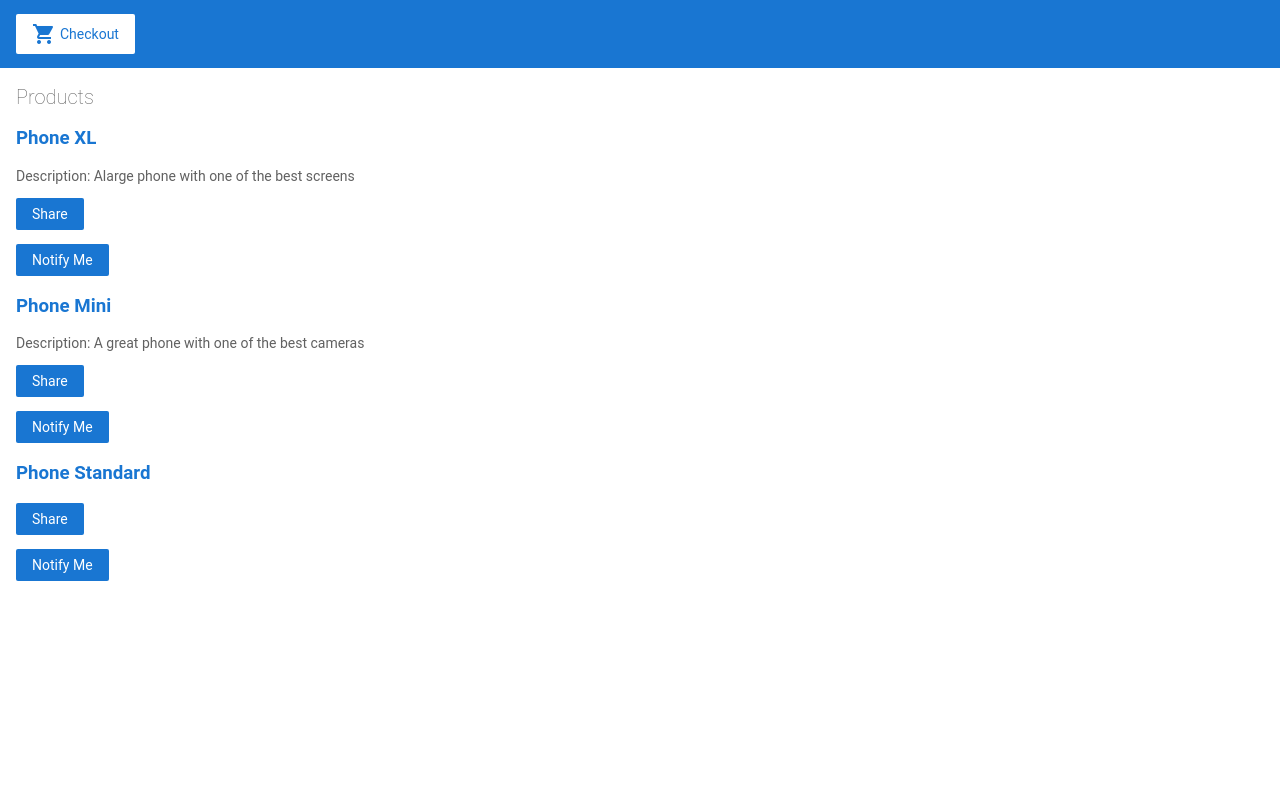
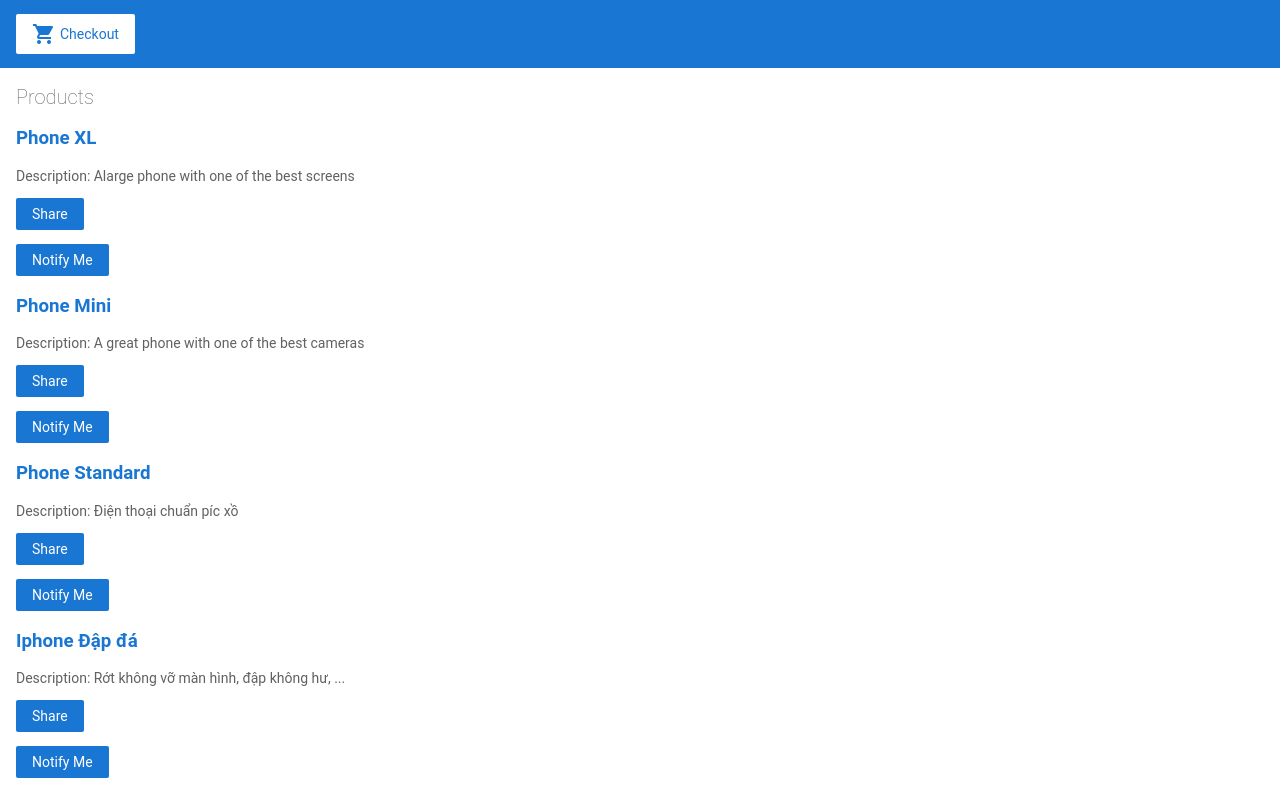
Before and after one commit to harryitc/excercise_Angular_basic, an Angular app in the folder my-project/: page / in a window 1280 px wide. Built offline with nearby package versions, Linux system fonts and the light colour scheme.

Commit message:
Create the cart view - Display the cart items

```diff
--- a/my-project/src/app/cart/cart.component.html
+++ b/my-project/src/app/cart/cart.component.html
@@ -1 +1,6 @@
-<p>cart works!</p>
+<h3>Cart</h3>
+
+<div class="cart-item" *ngFor="let item of items">
+  <span>{{ item.name }}</span>
+  <span>{{ item.price | currency }}</span>
+</div>
--- a/my-project/src/app/cart/cart.component.ts
+++ b/my-project/src/app/cart/cart.component.ts
@@ -1,10 +1,15 @@
 import { Component } from '@angular/core';
+
+import { CartService } from '../cart.service';
 
 @Component({
   selector: 'app-cart',
   templateUrl: './cart.component.html',
-  styleUrls: ['./cart.component.scss']
+  styleUrls: ['./cart.component.scss'],
 })
 export class CartComponent {
-
+  constructor (
+    private cartService: CartService
+  ) { }
+  items = this.cartService.getItems()
 }
--- a/my-project/src/app/products.ts
+++ b/my-project/src/app/products.ts
@@ -22,6 +22,12 @@
         id: 3,
         name: 'Phone Standard',
         price: 299,
-        description: ''
+        description: 'Điện thoại chuẩn píc xồ'
+    },
+    {
+        id: 4,
+        name: 'Iphone Đập đá',
+        price: 1000,
+        description: 'Rớt không vỡ màn hình, đập không hư, ...'
     }
 ];
```
Also changed, not shown: my-project/src/app/app.module.ts (+13 -16 lines), 1 other file (tests, documents, lock files or other folders).
